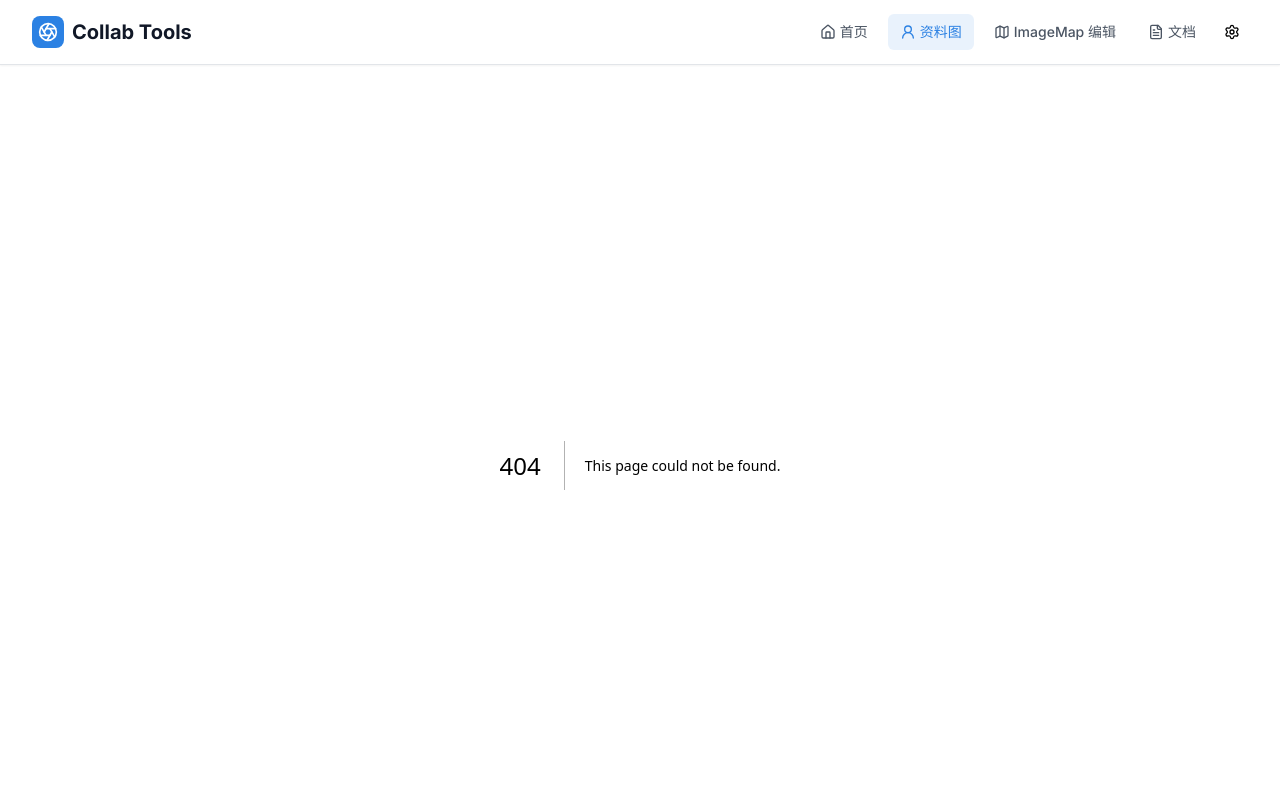
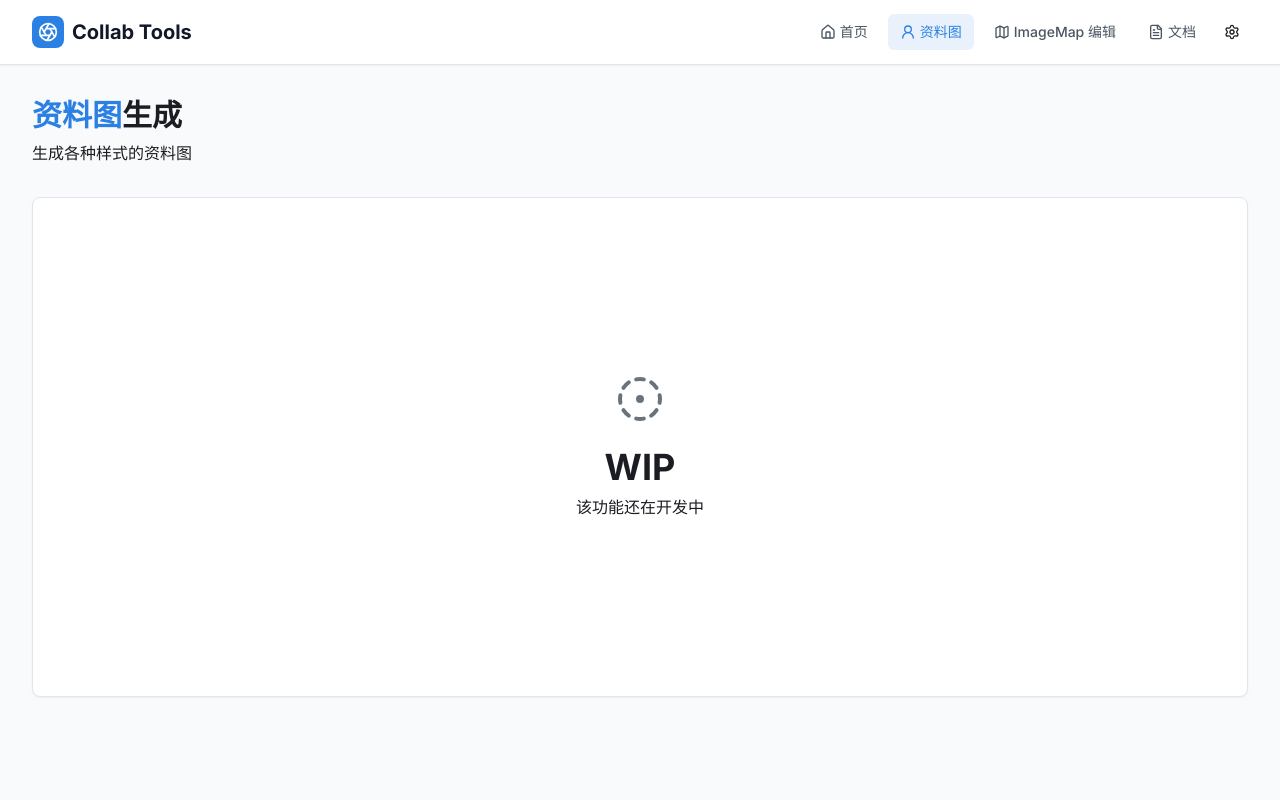
Before and after one commit to CloneWith/osu-collab-tools, a Next.js app: page /avatar in a window 1280 px wide. Before the commit this address had no page. Shown: the top 800 px of the page. Built offline with nearby package versions, Linux system fonts and the light colour scheme.

Commit message:
Add avatar generator placeholder

```diff
--- /dev/null
+++ b/app/avatar/page.tsx
@@ -0,0 +1,20 @@
+import type React from "react";
+import WorkingPlaceholder from "@/components/wip-placeholder";
+
+export default function AvatarGeneratorPage() {
+  return (
+    <div className="min-h-screen bg-background">
+      <div className="max-w-7xl mx-auto px-4 sm:px-6 lg:px-8 py-8">
+        <div className="mb-8">
+          <h1 className="text-3xl font-bold text-foreground mb-2">
+            <span className="text-primary">资料图</span>
+            生成
+          </h1>
+          <p className="text-secondary-foreground">生成各种样式的资料图</p>
+        </div>
+
+        <WorkingPlaceholder/>
+      </div>
+    </div>
+  )
+}
--- /dev/null
+++ b/components/wip-placeholder.tsx
@@ -0,0 +1,16 @@
+import { Card, CardContent } from "@/components/ui/card";
+import { CircleDotDashed } from "lucide-react";
+
+export default function WorkingPlaceholder() {
+  return (
+    <Card className="h-96 lg:h-[500px]">
+      <CardContent className="p-4 h-full flex flex-col items-center justify-center space-y-2">
+        <CircleDotDashed className="w-12 h-12 text-muted-foreground mx-auto mb-4"/>
+        <b className="text-4xl">WIP</b>
+        <div className="flex flex-col text-center items-center justify-center">
+          该功能还在开发中
+        </div>
+      </CardContent>
+    </Card>
+  );
+}
```
